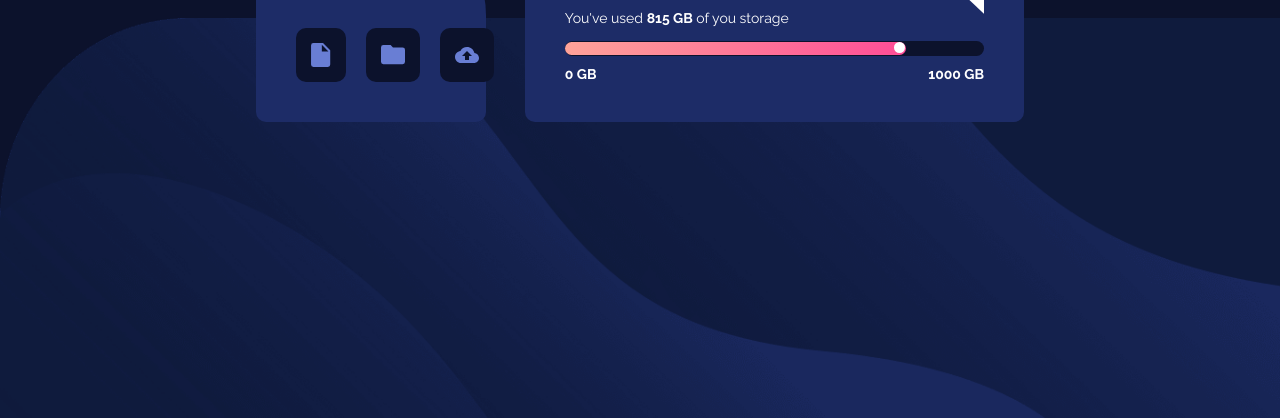
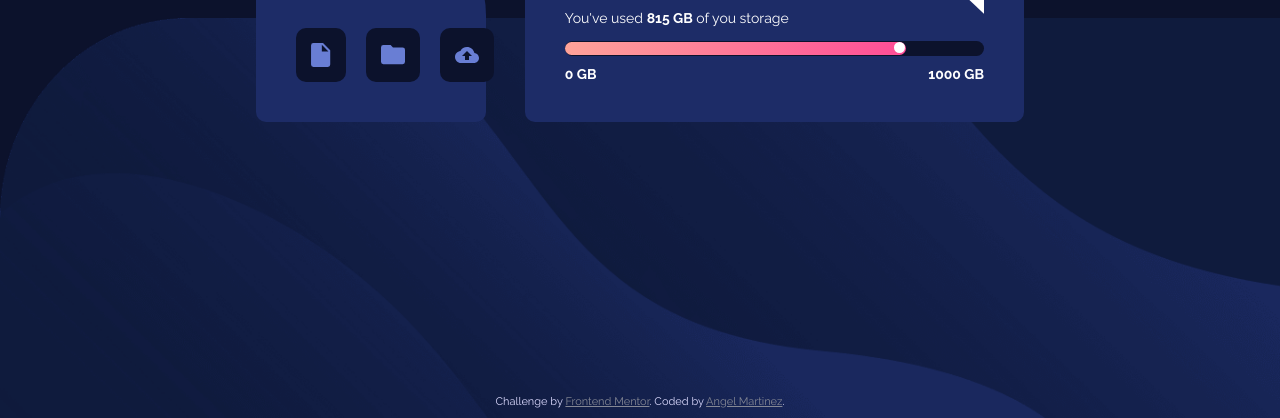
Before and after one commit to angel-codes/data-storage-component-fem, a plain HTML site: page index.html in a window 1280 px wide. Shown: the part 382-800 px from the top of the page. Drawn offline with Linux system fonts and the light colour scheme.

Commit message:
attribution

```diff
--- a/css/main.css
+++ b/css/main.css
@@ -20,6 +20,7 @@ body {
 }
 
 .bg__container {
+    position: relative;
     min-height: 100vh;
     background-color: var(--neutral-very-dark-blue);
     background-image: url(../images/bg-desktop.png);
@@ -222,10 +223,13 @@ body {
 }
 
 .attribution {
+    position: absolute;
+    bottom: 10px;
     font-size: 11px;
     text-align: center;
+    color: var(--neutral-pale-blue);
 }
 
 .attribution a {
-    color: hsl(228, 45%, 44%);
+    color: var(--neutral-grayish-blue);
 }
--- a/index.html
+++ b/index.html
@@ -49,12 +49,13 @@
                 </div>
             </div>
         </main>
+        <div class="attribution">
+            Challenge by <a href="https://www.frontendmentor.io?ref=challenge" target="_blank">Frontend Mentor</a>.
+            Coded by <a href="https://github.com/angel-codes" target="_blank">Angel Martinez</a>.
+        </div>
     </div>
 
 
-    <!-- <div class="attribution">
-        Challenge by <a href="https://www.frontendmentor.io?ref=challenge" target="_blank">Frontend Mentor</a>.
-        Coded by <a href="#">Angel Martinez</a>.
-    </div> -->
+
 </body>
 </html>
```
